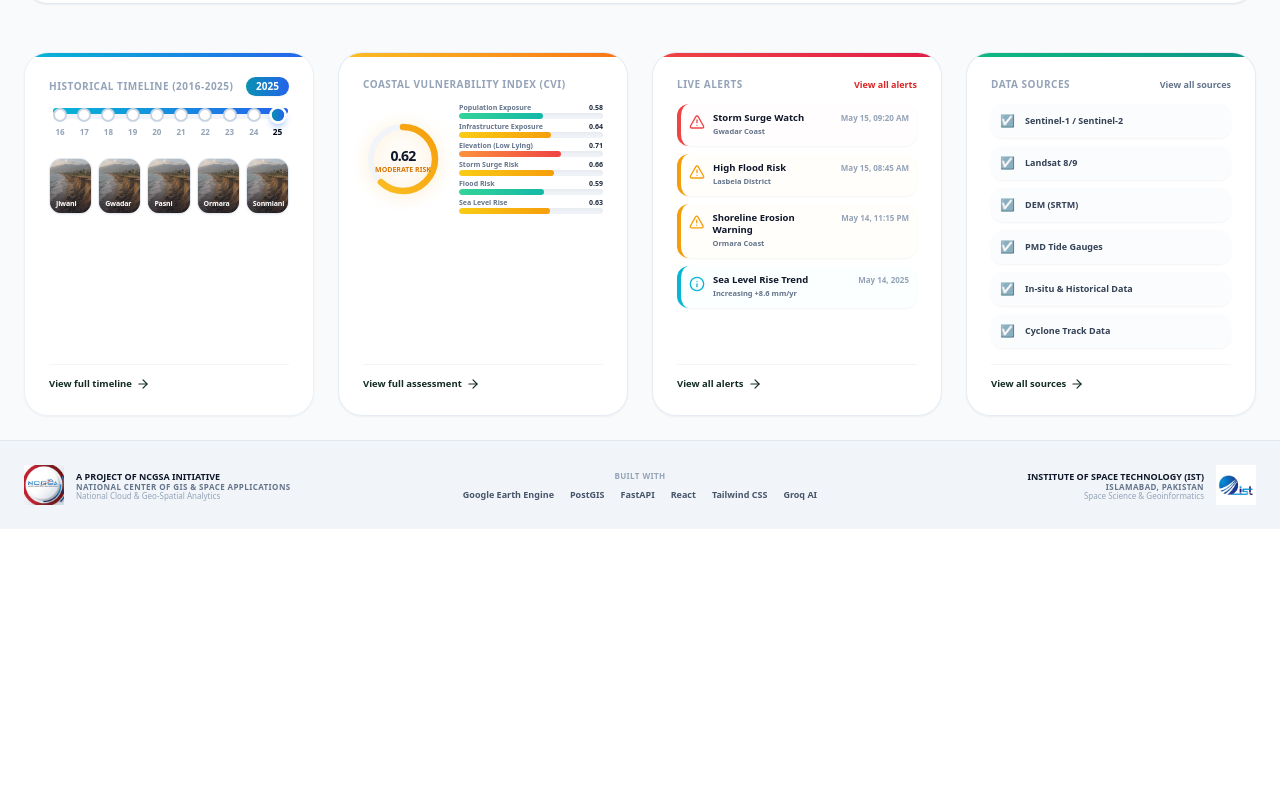
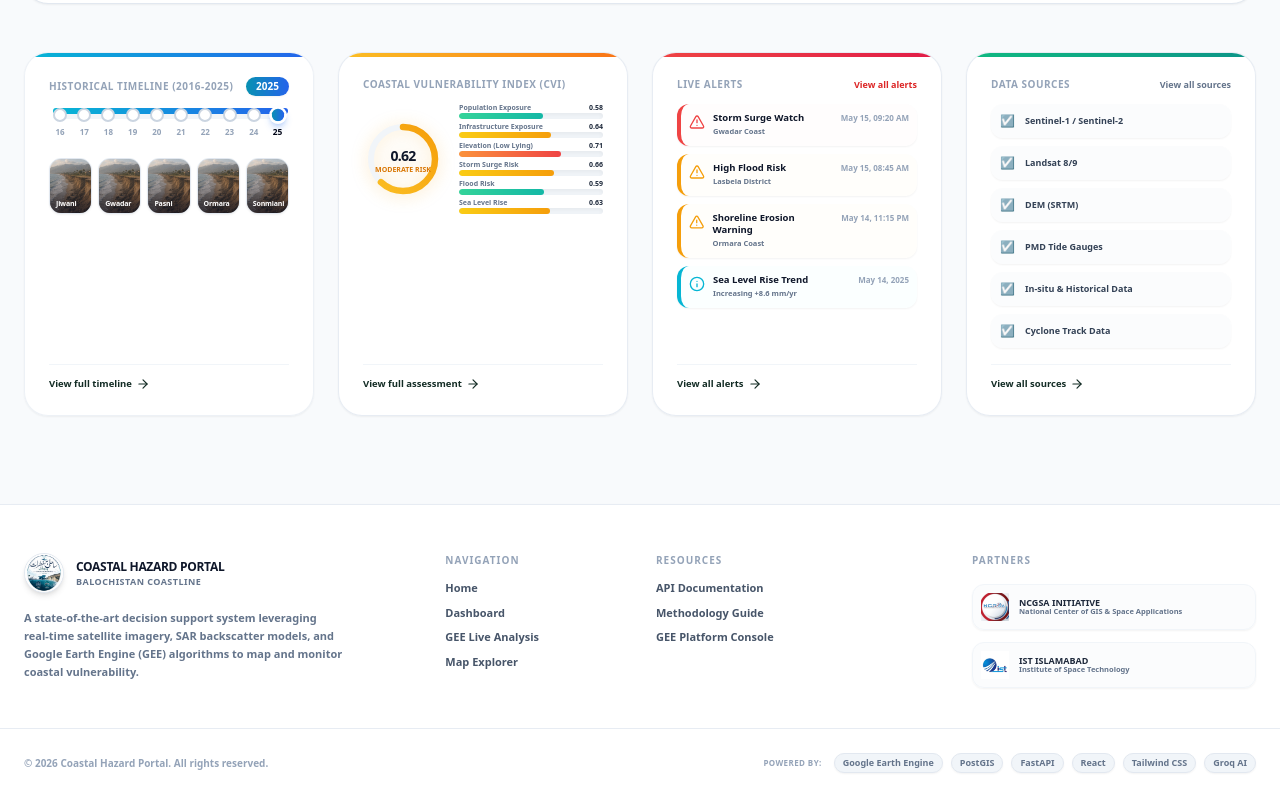
Before and after one commit to Callmehaassan/coastal-hazard-portal, a Next.js app in the folder frontend/: page / in a window 1280 px wide. Shown: the part 1024-1821 px from the top of the page. Before the commit the page ends 1553 px from the top, so only its background shows below. Built offline with nearby package versions, Linux system fonts and the light colour scheme.

Commit message:
Beautify landing page footer with a premium glassmorphic multi-column responsive layout

```diff
--- a/frontend/app/page.tsx
+++ b/frontend/app/page.tsx
@@ -717,42 +717,81 @@ export default function LandingPage() {
       </section>
 
       {/* Footer Branding Banner */}
-      <footer className="bg-slate-100 border-t border-slate-200 py-6 mt-auto">
-        <div className="max-w-[1400px] mx-auto px-6 grid grid-cols-1 md:grid-cols-3 gap-6 items-center">
+      <footer className="bg-white/90 backdrop-blur-md border-t border-slate-200/80 pt-12 pb-6 mt-16 shadow-lg z-10 relative">
+        <div className="max-w-[1400px] mx-auto px-6 grid grid-cols-1 md:grid-cols-12 gap-8 mb-10">
 
-          {/* NCGSA */}
-          <div className="flex items-center gap-3 justify-start">
-            <img src="/ncgsa-logo.png" alt="NCGSA Logo" className="h-10 w-auto object-contain flex-shrink-0" />
-            <div>
-              <span className="text-[9px] font-black text-slate-900 block uppercase">A Project of NCGSA Initiative</span>
-              <span className="text-[8px] text-slate-500 font-semibold block uppercase tracking-wider leading-none">National Center of GIS & Space Applications</span>
-              <span className="text-[8px] text-slate-400 block leading-tight">National Cloud & Geo-Spatial Analytics</span>
+          {/* Column 1: Brand & Logo */}
+          <div className="md:col-span-4 space-y-4">
+            <div className="flex items-center gap-3">
+              <img src="/logo-portal.png" className="w-10 h-10 object-contain rounded-full border border-slate-200 shadow-md bg-white" alt="Portal Logo" />
+              <div>
+                <span className="text-xs font-black tracking-tight text-slate-900 block uppercase">COASTAL HAZARD PORTAL</span>
+                <span className="text-[9px] text-slate-500 font-bold uppercase tracking-wider block">Balochistan Coastline</span>
+              </div>
+            </div>
+            <p className="text-[11px] text-slate-500 leading-relaxed max-w-xs font-semibold">
+              A state-of-the-art decision support system leveraging real-time satellite imagery, SAR backscatter models, and Google Earth Engine (GEE) algorithms to map and monitor coastal vulnerability.
+            </p>
+          </div>
+
+          {/* Column 2: Navigation */}
+          <div className="md:col-span-2 space-y-3">
+            <h6 className="text-[10px] font-extrabold text-slate-400 uppercase tracking-widest">Navigation</h6>
+            <ul className="space-y-2 text-[11px] font-bold text-slate-600">
+              <li><Link href="/" className="hover:text-cyan-600 transition">Home</Link></li>
+              <li><Link href="/dashboard" className="hover:text-cyan-600 transition">Dashboard</Link></li>
+              <li><Link href="/dashboard/analysis" className="hover:text-cyan-600 transition">GEE Live Analysis</Link></li>
+              <li><Link href="/dashboard" className="hover:text-cyan-600 transition">Map Explorer</Link></li>
+            </ul>
+          </div>
+
+          {/* Column 3: Resources */}
+          <div className="md:col-span-3 space-y-3">
+            <h6 className="text-[10px] font-extrabold text-slate-400 uppercase tracking-widest">Resources</h6>
+            <ul className="space-y-2 text-[11px] font-bold text-slate-600">
+              <li><a href="http://localhost:8000/docs" target="_blank" rel="noopener noreferrer" className="hover:text-cyan-600 transition">API Documentation</a></li>
+              <li><Link href="/dashboard" className="hover:text-cyan-600 transition">Methodology Guide</Link></li>
+              <li><a href="https://console.cloud.google.com/" target="_blank" rel="noopener noreferrer" className="hover:text-cyan-600 transition">GEE Platform Console</a></li>
+            </ul>
+          </div>
+
+          {/* Column 4: Partners */}
+          <div className="md:col-span-3 space-y-4">
+            <h6 className="text-[10px] font-extrabold text-slate-400 uppercase tracking-widest">Partners</h6>
+            <div className="space-y-3">
+              <div className="flex items-center gap-2.5 bg-slate-50/50 p-2 rounded-xl border border-slate-100 shadow-sm">
+                <img src="/ncgsa-logo.png" alt="NCGSA Logo" className="h-7 w-auto object-contain flex-shrink-0" />
+                <div>
+                  <span className="text-[9px] font-bold text-slate-800 block uppercase leading-none">NCGSA Initiative</span>
+                  <span className="text-[7.5px] text-slate-500 font-semibold block leading-tight">National Center of GIS & Space Applications</span>
+                </div>
+              </div>
+              <div className="flex items-center gap-2.5 bg-slate-50/50 p-2 rounded-xl border border-slate-100 shadow-sm">
+                <img src="/ist-logo.png" alt="IST Logo" className="h-7 w-auto object-contain flex-shrink-0" />
+                <div>
+                  <span className="text-[9px] font-bold text-slate-800 block uppercase leading-none">IST Islamabad</span>
+                  <span className="text-[7.5px] text-slate-500 font-semibold block leading-tight">Institute of Space Technology</span>
+                </div>
+              </div>
             </div>
           </div>
 
-          {/* Built With logos */}
-          <div className="flex flex-col items-center justify-center gap-1.5">
-            <span className="text-[8px] font-extrabold text-slate-400 uppercase tracking-wider">Built with</span>
-            <div className="flex flex-wrap items-center justify-center gap-4 text-[9px] font-bold text-slate-600 select-none">
-              <span>Google Earth Engine</span>
-              <span>PostGIS</span>
-              <span>FastAPI</span>
-              <span>React</span>
-              <span>Tailwind CSS</span>
-              <span>Groq AI</span>
-            </div>
+        </div>
+
+        {/* Bottom Bar */}
+        <div className="max-w-[1400px] mx-auto px-6 pt-6 border-t border-slate-200/80 flex flex-col md:flex-row justify-between items-center gap-4">
+          <div className="text-[10px] text-slate-400 font-bold">
+            &copy; {new Date().getFullYear()} Coastal Hazard Portal. All rights reserved.
           </div>
 
-          {/* IST */}
-          <div className="flex items-center gap-3 justify-end">
-            <div className="text-right">
-              <span className="text-[9px] font-black text-slate-900 block uppercase">Institute of Space Technology (IST)</span>
-              <span className="text-[8px] text-slate-500 font-semibold block uppercase tracking-wider leading-none">Islamabad, Pakistan</span>
-              <span className="text-[8px] text-slate-400 block leading-tight">Space Science & Geoinformatics</span>
-            </div>
-            <img src="/ist-logo.png" alt="IST Logo" className="h-10 w-auto object-contain flex-shrink-0" />
+          <div className="flex flex-wrap items-center justify-center gap-2 text-[9px] font-extrabold text-slate-500">
+            <span className="text-[8px] font-extrabold text-slate-400 uppercase tracking-wider mr-1">Powered by:</span>
+            {['Google Earth Engine', 'PostGIS', 'FastAPI', 'React', 'Tailwind CSS', 'Groq AI'].map((tech, idx) => (
+              <span key={idx} className="px-2 py-0.5 rounded-full bg-slate-100 border border-slate-200 text-slate-655 shadow-sm">
+                {tech}
+              </span>
+            ))}
           </div>
-
         </div>
       </footer>
 
```
